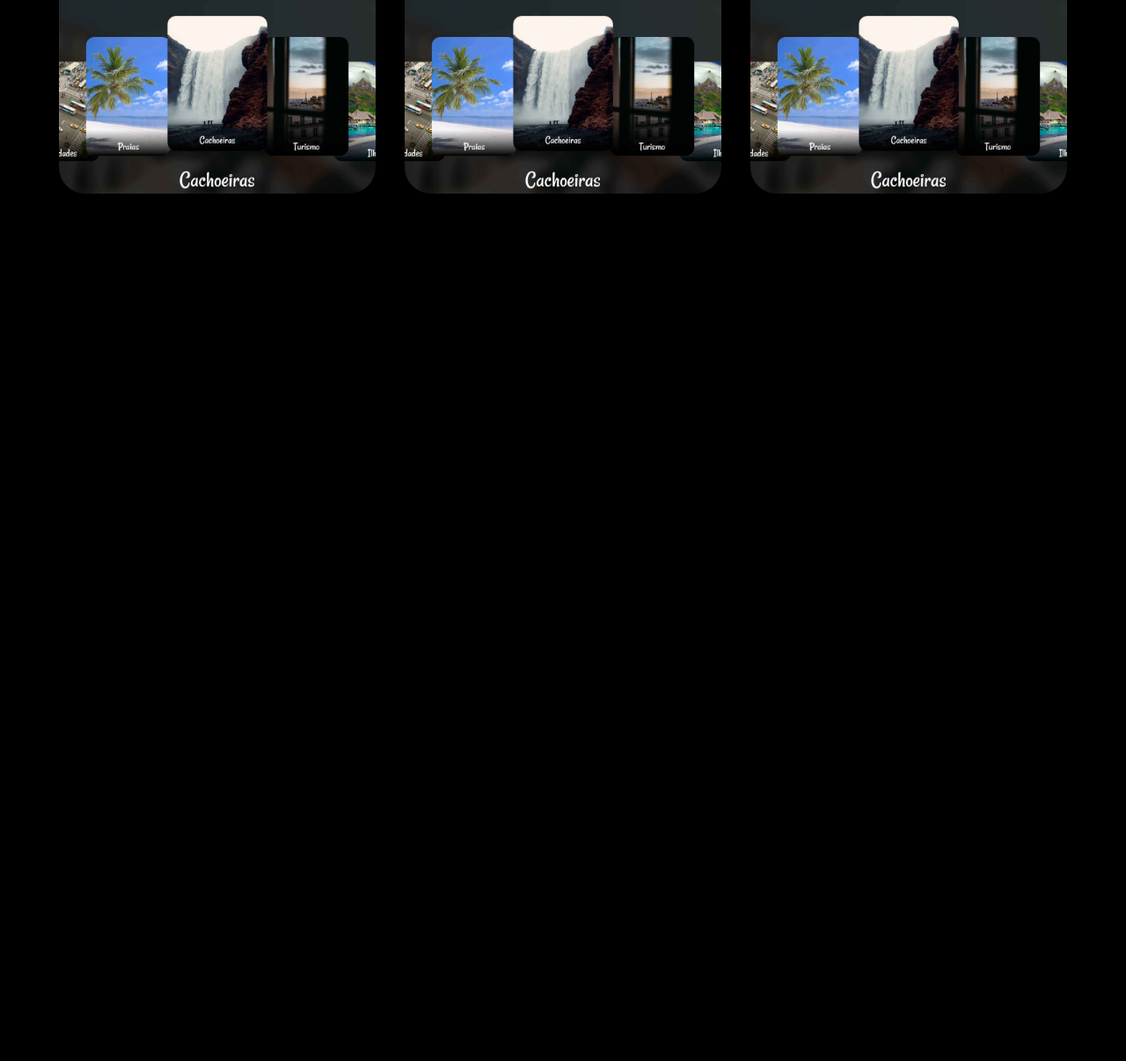
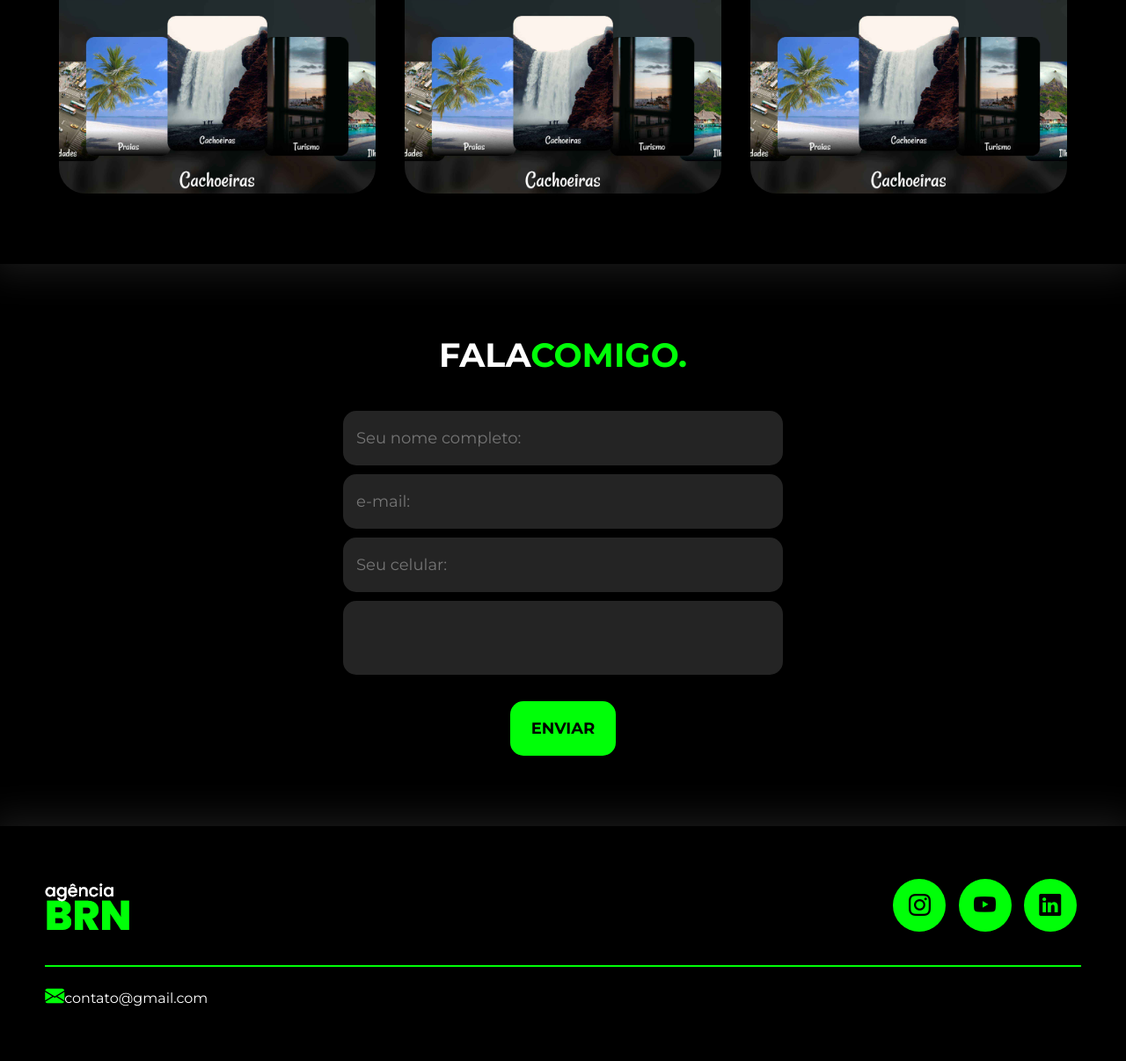
Before and after one commit to vitorvo/projetos, a plain HTML site: page portfolio/index.html in a window 1280 px wide. Shown: the part 2211-3417 px from the top of the page at 88% size. Before the commit the page ends 2511 px from the top, so only its background shows below. Drawn offline with nearby package versions, Linux system fonts and the light colour scheme.

Commit message:
portfolio

```diff
--- a/portfolio/css/style.css
+++ b/portfolio/css/style.css
@@ -32,7 +32,7 @@ body {
     cursor: pointer;
     transition: .2s;
 }
-button:hover{
+button:hover, form .btn-enviar input:hover {
     box-shadow: 0px 0px 8px #00FF08;
     transform: scale(1.05);
 }
@@ -186,7 +186,7 @@ section.sobre .flex {
     text-align: justify;
 }
 
-.sobre .txt-sobre .btn-social button {
+ .btn-social button {
     width: 60px;
     height: 60px;
     border-radius: 50%;
@@ -246,3 +246,77 @@ section.portfolio .flex {
 .overlay:hover {
     opacity: 1;
 }
+
+/* estilo formulário */
+section.formulario {
+    padding: 80px 4%;
+}
+
+form {
+    max-width: 500px;
+    margin: 0 auto;
+    display: flex;
+    justify-content: center;
+    flex-direction: column;
+    gap: 10px;
+    margin-top: 40px;
+}
+
+form input, form textarea{
+    width: 100%;
+    background-color: #242424;
+    border: none;
+    outline: none;
+    padding: 20px 15px;
+    border-radius: 15px;
+    color: #fff;
+    font-size: 18px;
+}
+
+form textarea {
+    resize: none;
+    max-height: 200px;
+}
+
+form .btn-enviar {
+    margin-top: 20px;
+    text-align: center;
+}
+
+form .btn-enviar input {
+    width: 120px;
+    background-color: #00FF08;
+    color: #000;
+    font-weight: 700;
+    cursor: pointer;
+    transition: .2s;
+}
+
+/* estilo do rodapé */
+
+footer{
+    padding: 40px 4%;
+    box-shadow: 0 0 40px 10px #ffffff1a;
+}
+
+footer .flex {
+    justify-content: space-between;
+}
+
+footer .line-footer {
+    padding: 20px 0;
+}
+
+.borda {
+    border-top: 2px solid #00FF08 ;
+}
+
+footer .line-footer p i {
+    color: #00FF08;
+    font-size: 22px;
+}
+
+footer .line-footer p a {
+    color: #fff;
+    text-decoration: none;
+}
--- a/portfolio/index.html
+++ b/portfolio/index.html
@@ -108,7 +108,39 @@
                 </div><!--flex-->
             </div><!--interface-->
         </section><!--portfolio-->
-
+        <section class="formulario">
+            <div class="interface">
+                <h2 class="titulo">FALA<span>COMIGO.</span></h2>
+                <form action="#">
+                    <input type="text" name="" id="" placeholder="Seu nome completo:" required>
+                    <input type="text" name="" id="" placeholder="e-mail:" required>
+                    <input type="text" name="" id="" placeholder="Seu celular:">
+                    <textarea name="" id="" required></textarea>
+                    <div class="btn-enviar">
+                        <input type="submit" value="ENVIAR">
+                    </div>
+                </form>
+            </div><!--interface-->
+        </section><!--formulario-->
     </main>
+    <footer>
+       <div class="interface">
+            <div class="line-footer">
+                <div class="flex">
+                    <div class="logo-footer">
+                        <img src="img/logo.png" alt="logo">
+                    </div><!--logo-footer-->
+                    <div class="btn-social">
+                        <a href="#"><button><i class="bi bi-instagram"></i></button></a>
+                        <a href="#"><button><i class="bi bi-youtube"></i></button></a>
+                        <a href="#"><button><i class="bi bi-linkedin"></i></button></a>
+                    </div><!--btn-social-->
+                </div><!--flex-->
+            </div><!--line-footer-->
+            <div class="line-footer borda">
+                <p><i class="bi bi-envelope-fill"></i><a href="mailto:contato@gmail.com">contato@gmail.com</a></p>
+            </div><!--line-footer-->
+       </div> <!--interface-->
+    </footer>
 </body>
 </html>
```
